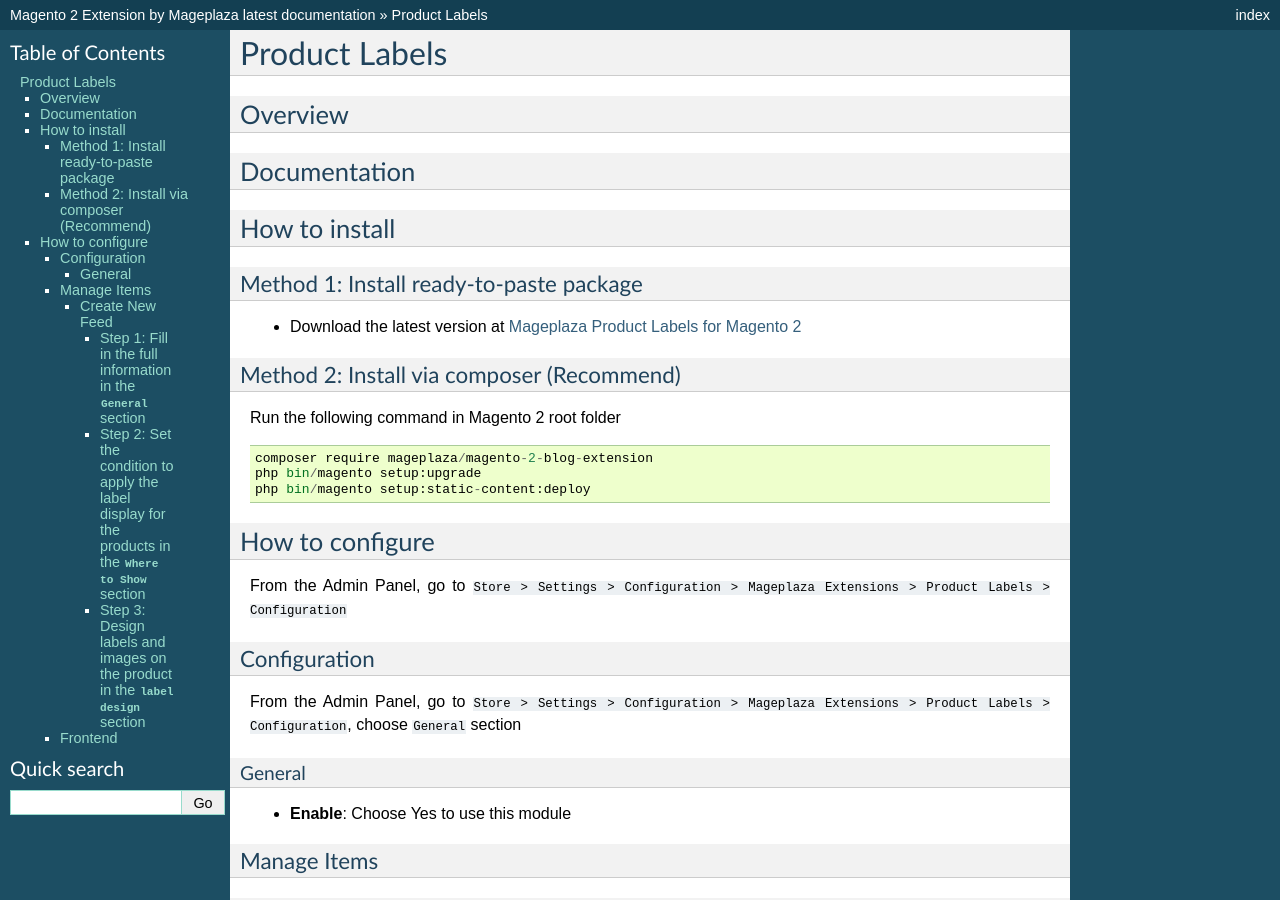
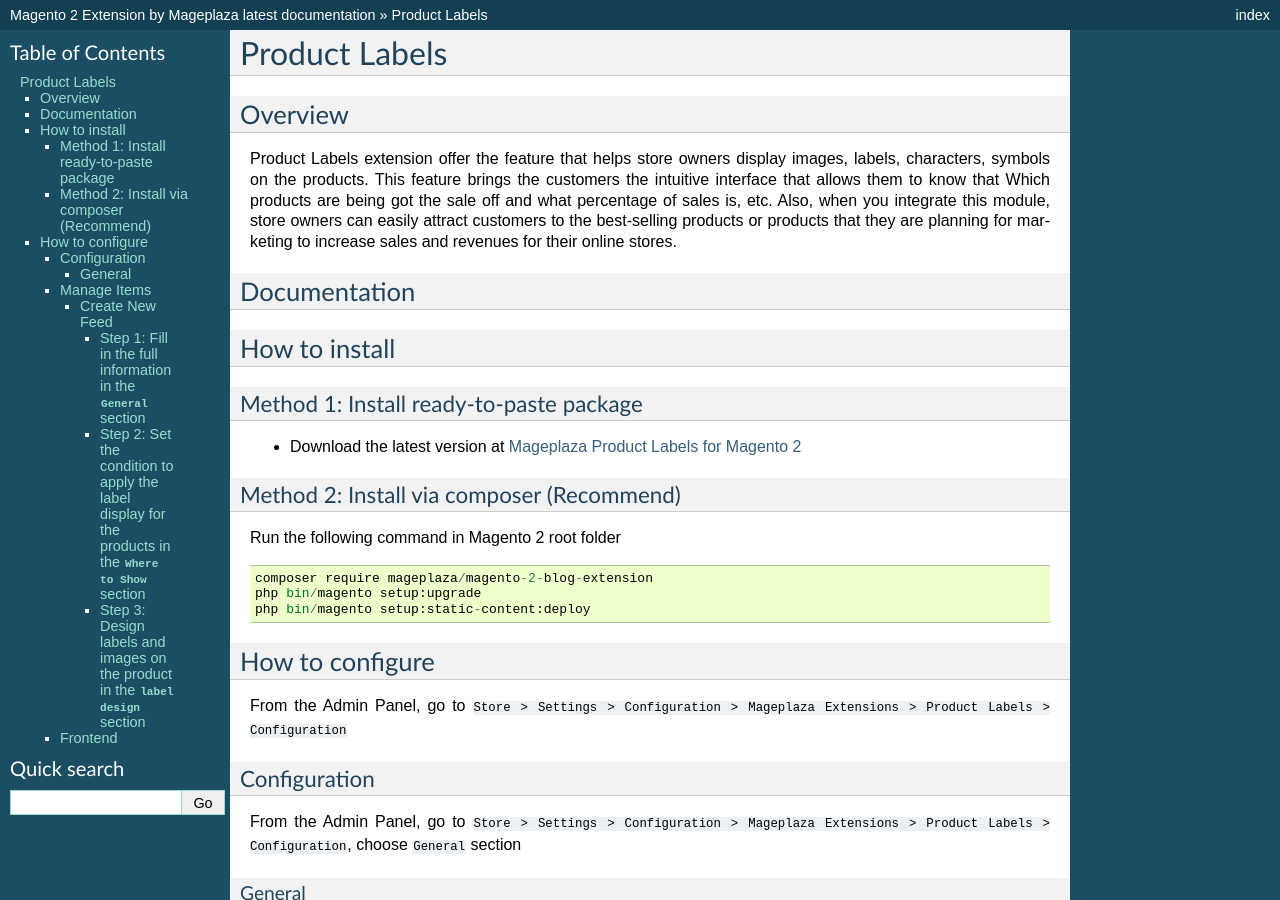
Before and after one commit to magepages/mpdocs, a Sphinx documentation site: the page built from docs/product-labels/index.md, in a window 1280 px wide and 900 px high. Built offline with Sphinx 7.4.7, drawn with Linux system fonts in a browser that asks for light colours; pages that are not in the unit, such as notebooks, are missing from menus.

Commit message:
Update index.md

```diff
--- a/docs/product-labels/index.md
+++ b/docs/product-labels/index.md
@@ -1,6 +1,7 @@
 # Product Labels
 ## Overview
 
+Product Labels extension offer the feature that helps store owners display images, labels, characters, symbols on the products. This feature brings the customers the intuitive interface that allows them to know that Which products are being got the sale off and what percentage of sales is, etc. Also, when you integrate this module, store owners can easily attract customers to the best-selling products or products that they are planning for marketing to increase sales and revenues for their online stores.
 
 ## Documentation
 
```
